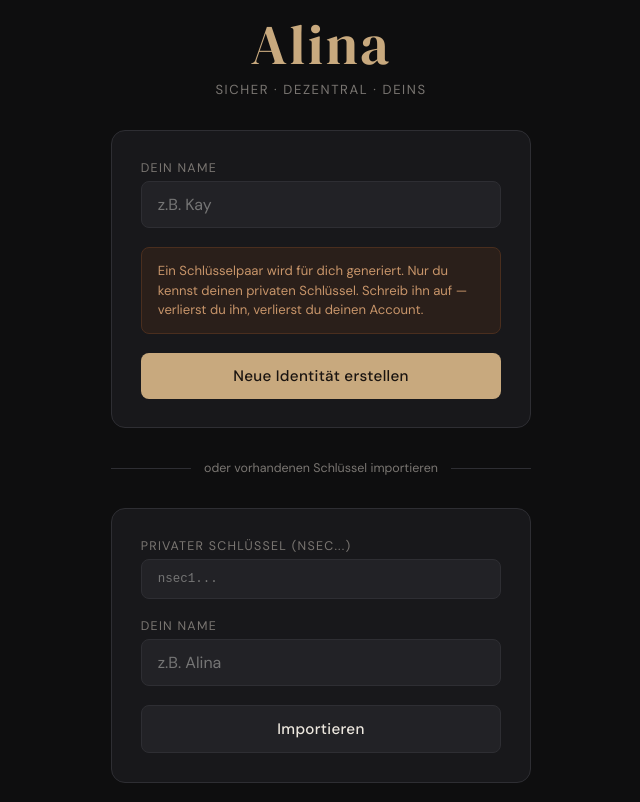
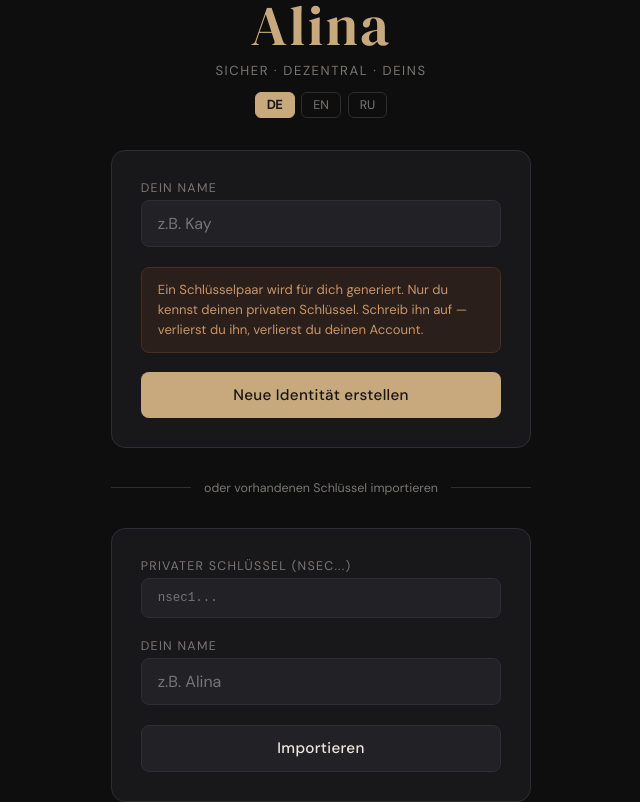
Before and after one commit to Leon-Muehlenbruch/Alina, a React (Vite) app: page /app in a window 1280 px wide. Shown: the whole page, without its empty margins (319-959 px from the left). Built offline with nearby package versions, Linux system fonts and the light colour scheme; a web font is replaced by a local one.

Commit message:
feat: add language switcher to setup screen

```diff
--- a/src/components/setup/SetupScreen.tsx
+++ b/src/components/setup/SetupScreen.tsx
@@ -1,10 +1,19 @@
 import { useState } from 'react'
 import { useStore } from '../../store/useStore'
 import { useT } from '../../hooks/useT'
+import type { Lang } from '../../lib/i18n'
+
+const LANGS: { code: Lang; label: string }[] = [
+  { code: 'de', label: 'DE' },
+  { code: 'en', label: 'EN' },
+  { code: 'ru', label: 'RU' },
+]
 
 export function SetupScreen() {
   const createIdentity = useStore(s => s.createIdentity)
   const importIdentity = useStore(s => s.importIdentity)
+  const lang = useStore(s => s.lang)
+  const setLang = useStore(s => s.setLang)
   const t = useT()
 
   const [setupName, setSetupName] = useState('')
@@ -34,6 +43,27 @@ export function SetupScreen() {
         <div className="logo-block">
           <div className="logo-name">Alina</div>
           <div className="logo-tagline">{t('setup.tagline')}</div>
+          <div style={{ display: 'flex', gap: '0.4rem', marginTop: '0.8rem', justifyContent: 'center' }}>
+            {LANGS.map(l => (
+              <button
+                key={l.code}
+                onClick={() => setLang(l.code)}
+                style={{
+                  padding: '0.25rem 0.7rem',
+                  borderRadius: 6,
+                  border: `1px solid ${lang === l.code ? 'var(--accent)' : 'var(--border)'}`,
+                  background: lang === l.code ? 'var(--accent)' : 'transparent',
+                  color: lang === l.code ? '#1a1a1b' : 'var(--muted)',
+                  fontWeight: lang === l.code ? 700 : 400,
+                  cursor: 'pointer',
+                  fontSize: '0.78rem',
+                  fontFamily: 'var(--font-body)',
+                }}
+              >
+                {l.label}
+              </button>
+            ))}
+          </div>
         </div>
 
         <div className="setup-card">
```
